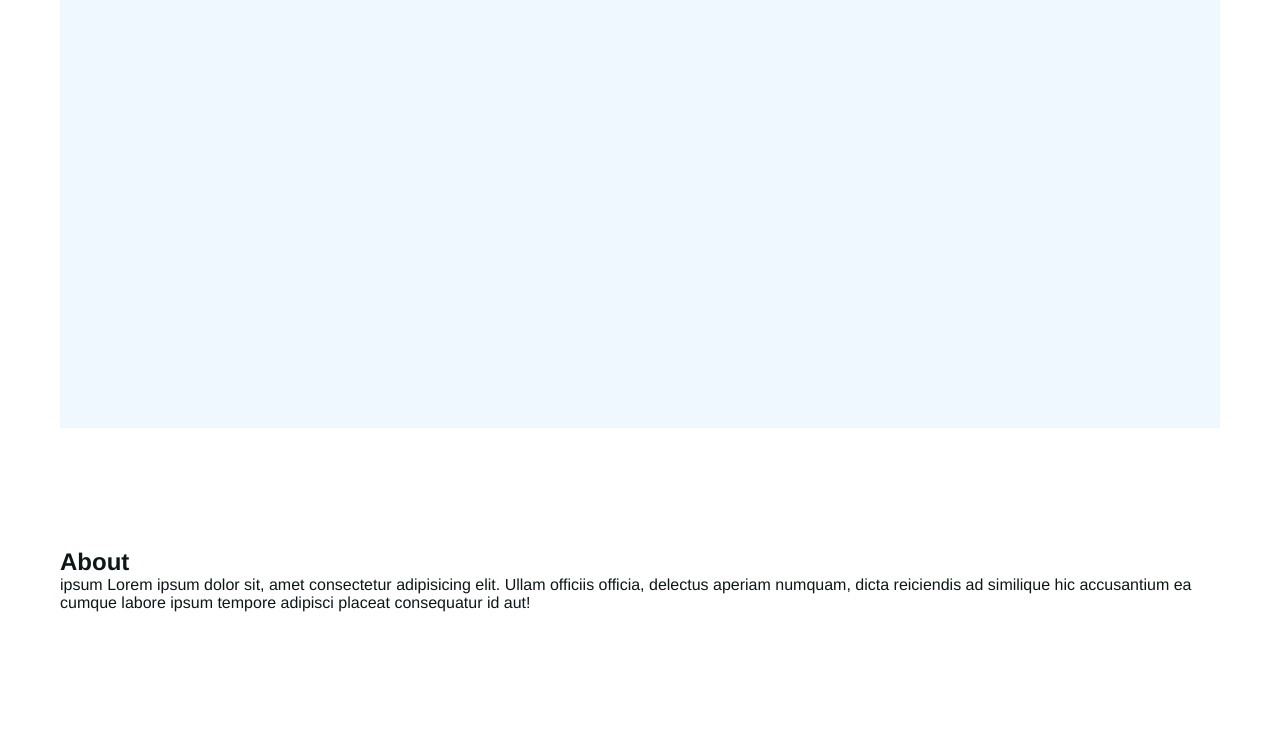
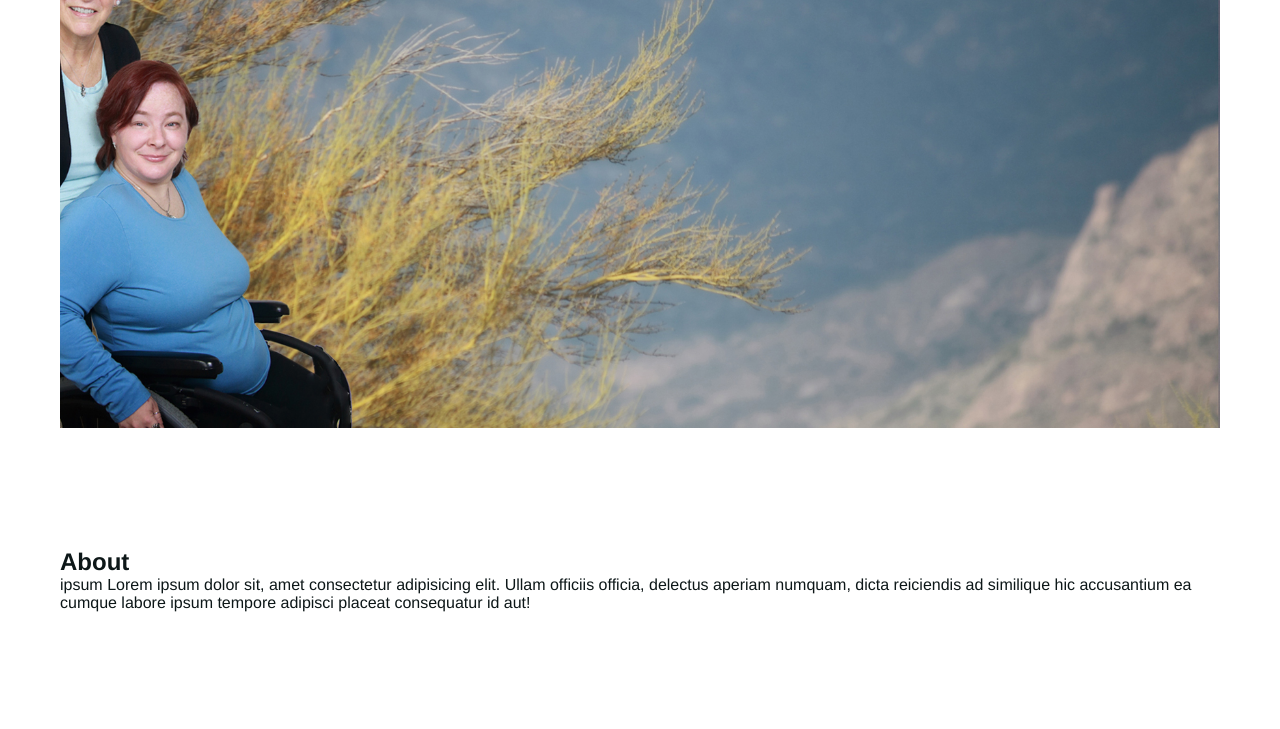
Before and after one commit to sandy-06/portfolio, a plain HTML site: page index.html in a window 1280 px wide. Shown: the part 232-961 px from the top of the page. Drawn offline with Linux system fonts and the light colour scheme.

Commit message:
background image

```diff
--- a/assets/css/style.css
+++ b/assets/css/style.css
@@ -94,7 +94,7 @@ div {
 
 /* HERO STYLES START */
 .hero {
-  background-image: url("header-photo1.jpg");
+  background-image: url("../images/header-photo1.jpg");
   background-size: cover;
   display: flex;
   justify-content: center;
```
